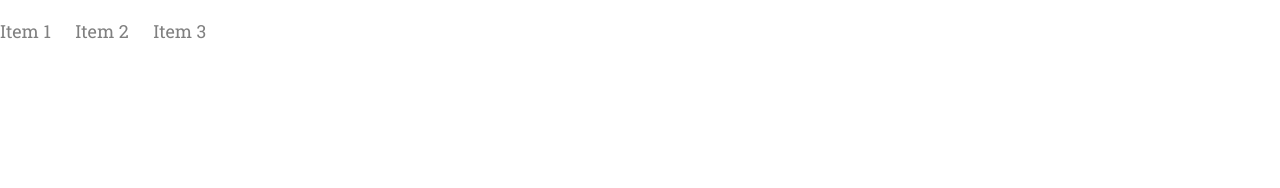
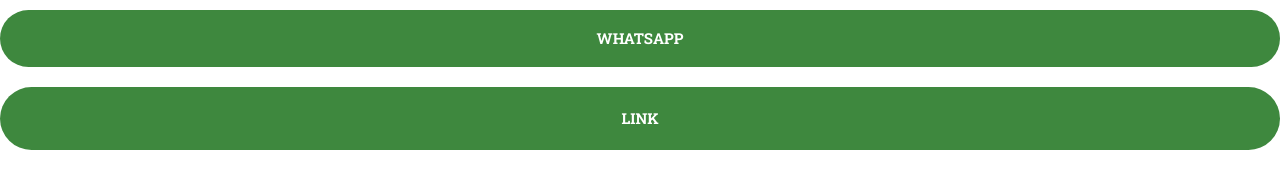
Before and after one commit to gabyreload1983/Estudio-Contable-Mugica, a plain HTML site: page index.html in a window 1280 px wide. Drawn offline with Linux system fonts and the light colour scheme.

Commit message:
Create Button component.

```diff
--- a/css/style.css
+++ b/css/style.css
@@ -6,6 +6,12 @@
   --color--social: rgb(62, 136, 62);
   --color--headings: rgb(20, 20, 150);
   --color--body: gray;
+}
+
+*,
+*::after,
+*::before {
+  box-sizing: border-box;
 }
 
 /* Typography */
@@ -91,3 +97,37 @@
   display: inline-block;
   margin-right: 2rem;
 }
+
+/* Buttons */
+.btn {
+  border-radius: 40px;
+  border: 0;
+  cursor: pointer;
+  font-size: 1.8rem;
+  font-weight: 600;
+  margin: 1rem 0;
+  padding: 2rem 3rem;
+  text-align: center;
+  text-transform: uppercase;
+  white-space: nowrap;
+}
+
+.btn--social {
+  background: var(--color--social);
+  color: #fff;
+}
+
+.btn--social:hover {
+  background: rgb(35, 100, 35);
+}
+
+.btn--block {
+  width: 100%;
+  display: inline-block;
+}
+
+@media screen and (min-width: 1024px) {
+  .btn {
+    font-size: 1.5rem;
+  }
+}
--- a/index.html
+++ b/index.html
@@ -14,10 +14,7 @@
     <link rel="stylesheet" href="./css/style.css" />
   </head>
   <body>
-    <ul class="list list--inline">
-      <li class="list__item">Item 1</li>
-      <li class="list__item">Item 2</li>
-      <li class="list__item">Item 3</li>
-    </ul>
+    <button class="btn btn--social btn--block">Whatsapp</button>
+    <a href="#" class="btn btn--social btn--block">Link</a>
   </body>
 </html>
```
Also changed, not shown: components/button.html (added, +2 -0 lines).
